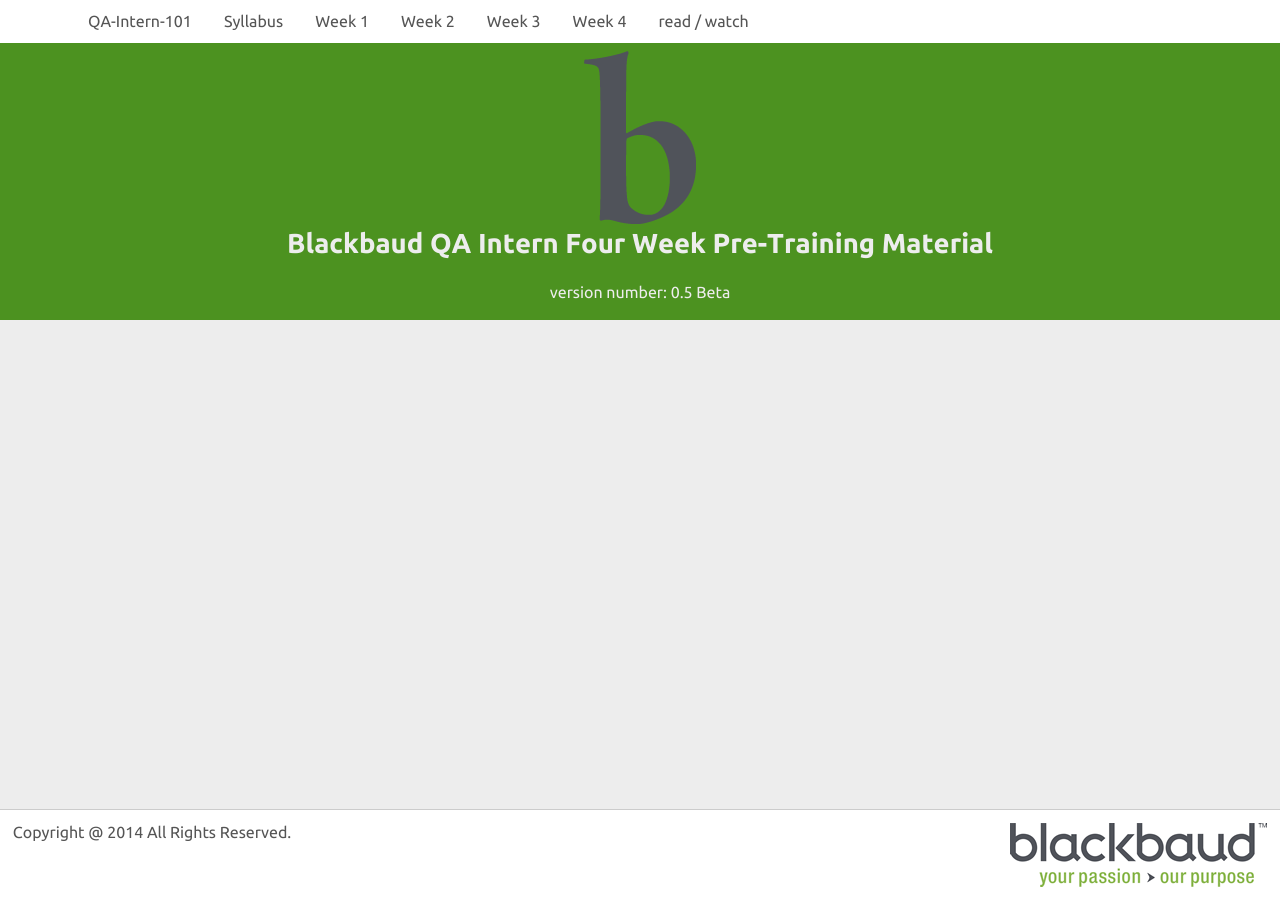
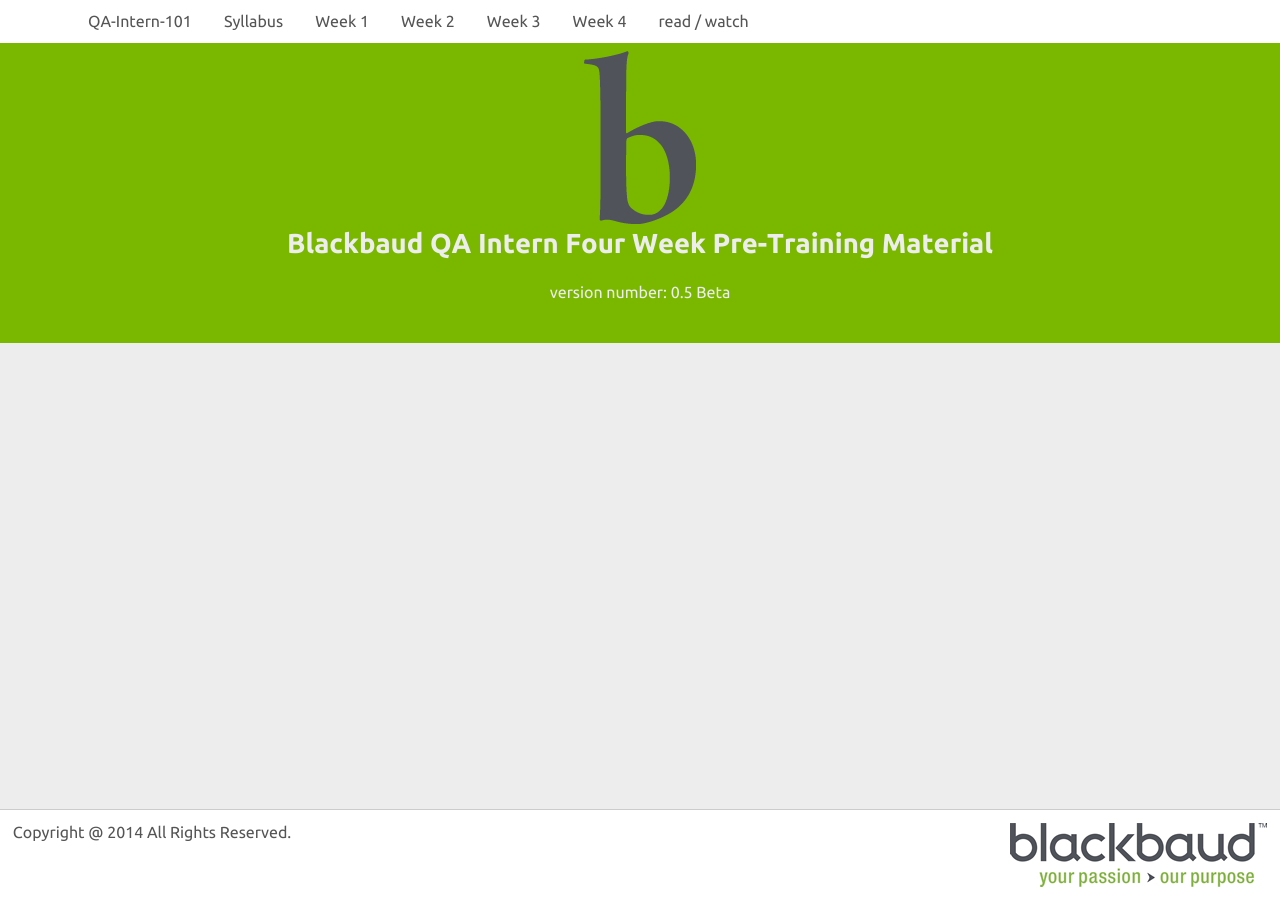
Before and after one commit to etuitiveapps/qa_101_jekyll, a Jekyll site: the page built from index.html, in a window 1280 px wide. Built offline with Jekyll 4.4.1, drawn with Linux system fonts in a browser that asks for light colours; Markdown is read by kramdown in place of the engine named in the settings.

```diff
--- a/Readme.markdown
+++ b/Readme.markdown
@@ -1,4 +1,4 @@
-Qa-101 Redesign
+Qa-Intern-101
 ===============
 
 ## [Qa-101 site](http://blackbaud-napoleonkernessant.github.io/qa_101_jekyll/)
--- a/_posts/2014-04-18-week2day5.markdown
+++ b/_posts/2014-04-18-week2day5.markdown
@@ -5,4 +5,4 @@ date:   2014-04-18 14:52:10
 categories: weektwo
 ---
 
-# Week 2 day 5 text
+Now that we have a solid foundation with Ruby and Cucumber.
--- a/css/blackbaud_style.css
+++ b/css/blackbaud_style.css
@@ -21,9 +21,9 @@ button#toggleVisibility {
      max-width:100%;
      margin-top:0;
      position:relative;
-     min-height:250px;
+     min-height:300px;
      overflow:hidden;
-     background-color: #4C9220;
+     background-color: #7AB800;
  }
 .index-blog-cover-version{
     color:#ededed;
```
